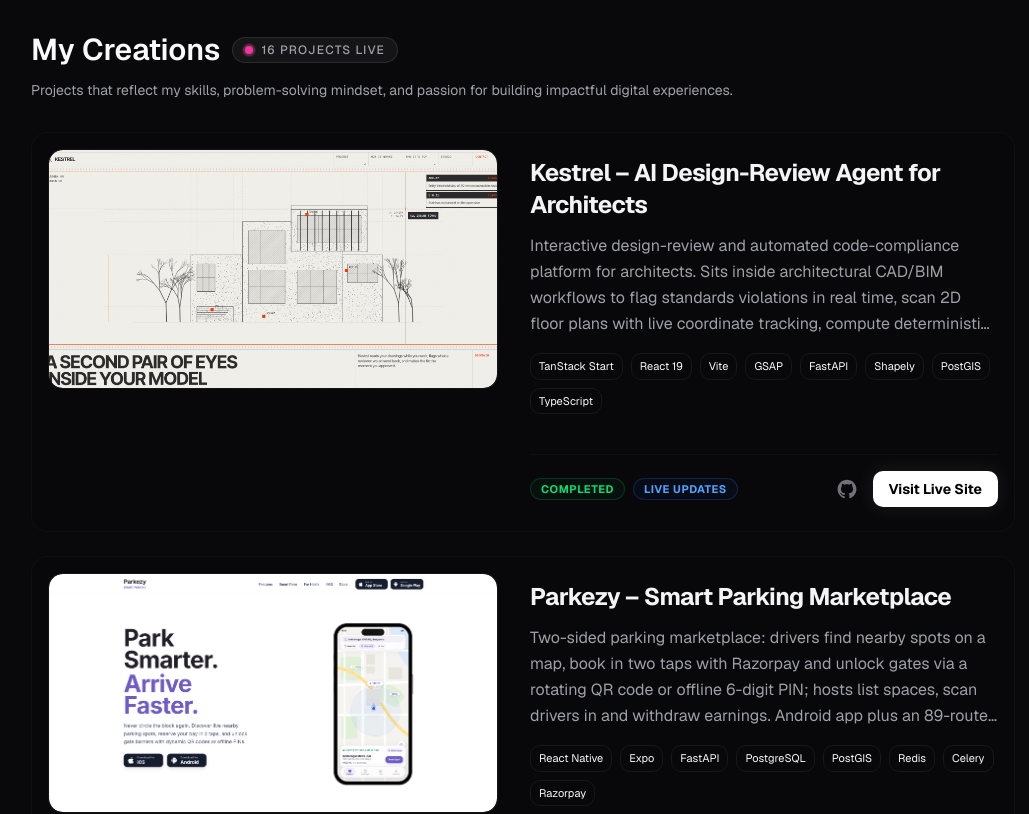
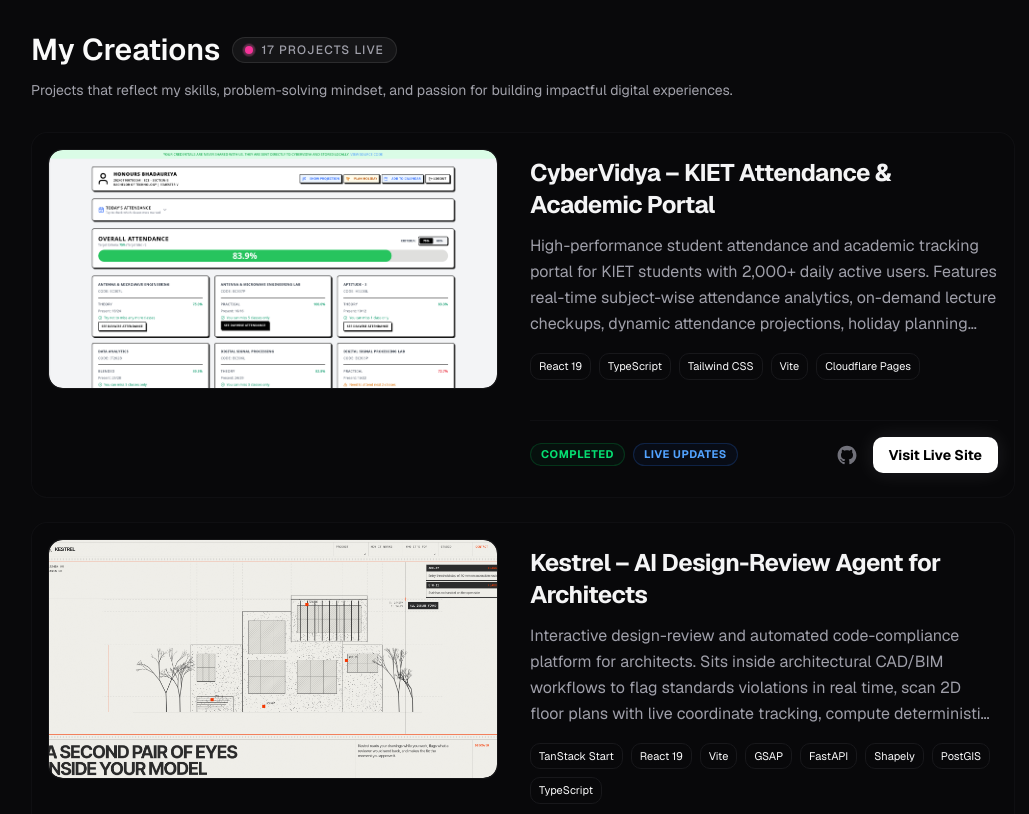
Before and after one commit to honoursbhaduria/port_home, a Next.js app: page / in a window 1280 px wide. Shown: the part 1606-2420 px from the top of the page, without its empty margins (117-1146 px from the left). Built offline with nearby package versions, Linux system fonts and the light colour scheme.

Commit message:
feat: add CyberVidya project with details, image, and links

```diff
--- a/src/sections/ProjectsSection.tsx
+++ b/src/sections/ProjectsSection.tsx
@@ -8,6 +8,17 @@
 import React from "react";
 
 const projects: ProjectType[] = [
+  {
+    image: "/projects/cybervidya.pages.dev.png",
+    title: "CyberVidya – KIET Attendance & Academic Portal",
+    description:
+      "High-performance student attendance and academic tracking portal for KIET students with 2,000+ daily active users. Features real-time subject-wise attendance analytics, on-demand lecture checkups, dynamic attendance projections, holiday planning calculators, and a local-first zero-credential-leak architecture.",
+    status: "Completed",
+    isUpdatingConstantly: true,
+    technologies: ["React 19", "TypeScript", "Tailwind CSS", "Vite", "Cloudflare Pages"],
+    liveLink: "https://cybervidya.pages.dev/",
+    repoLink: "https://github.com/honoursbhaduria/attendance-kiet",
+  },
   {
     image: "/projects/kestrel.png",
     title: "Kestrel – AI Design-Review Agent for Architects",
```
Also changed, not shown: public/projects/cybervidya.pages.dev.png (added).
